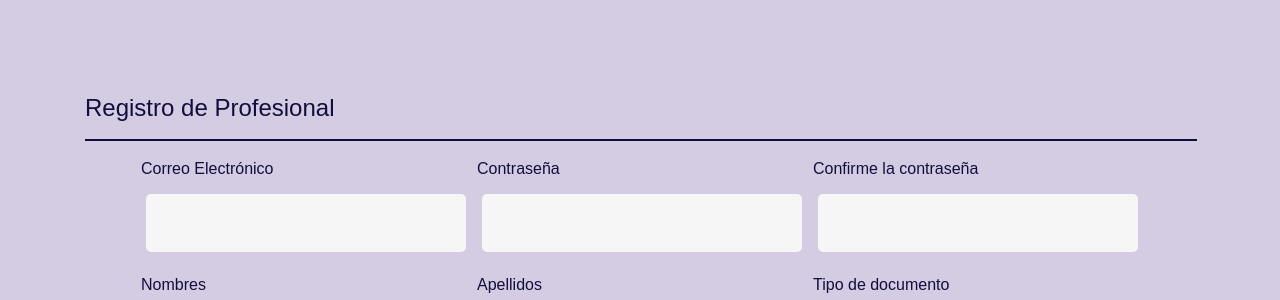
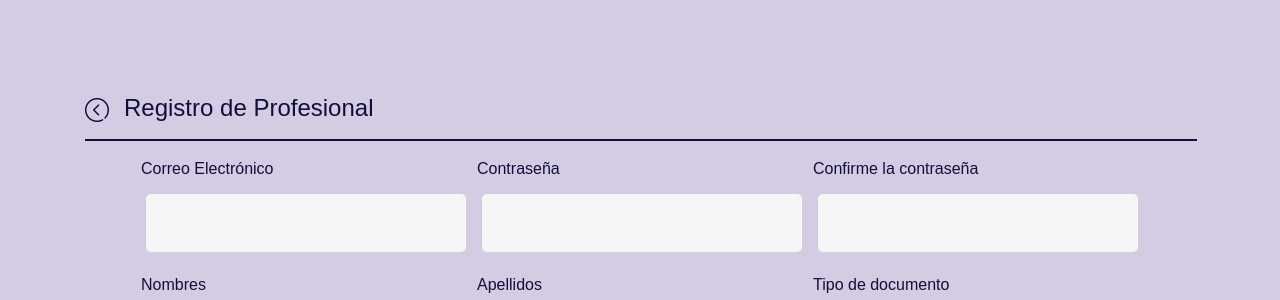
Before and after one commit to MJBM2706/koe, a PHP site: page /vista/admin/registro_profesional.php in a window 1280 px wide. Shown: the part 62-362 px from the top of the page. Run offline with PHP 8.4, Linux system fonts and the light colour scheme; the visitor is signed in with stand-in values (Sample User, id 1).

Commit message:
Majo - Registro profesional OK

```diff
--- a/vista/admin/registro_profesional.php
+++ b/vista/admin/registro_profesional.php
@@ -147,7 +147,8 @@ if(isset($_POST['add'])){
   </header>
   <div class="contenedor">
     <div class="container">
-      <h4>Registro de Profesional</h4>
+      <h4><a style="margin-right: 15px;" href="inicio.php"><img src="../../icons/back-track.png" alt="Ir atrás"></a>Registro de Profesional</h4>
+
       <hr>
       <form action="" method="post" class="profile-form">
         <div>
```
